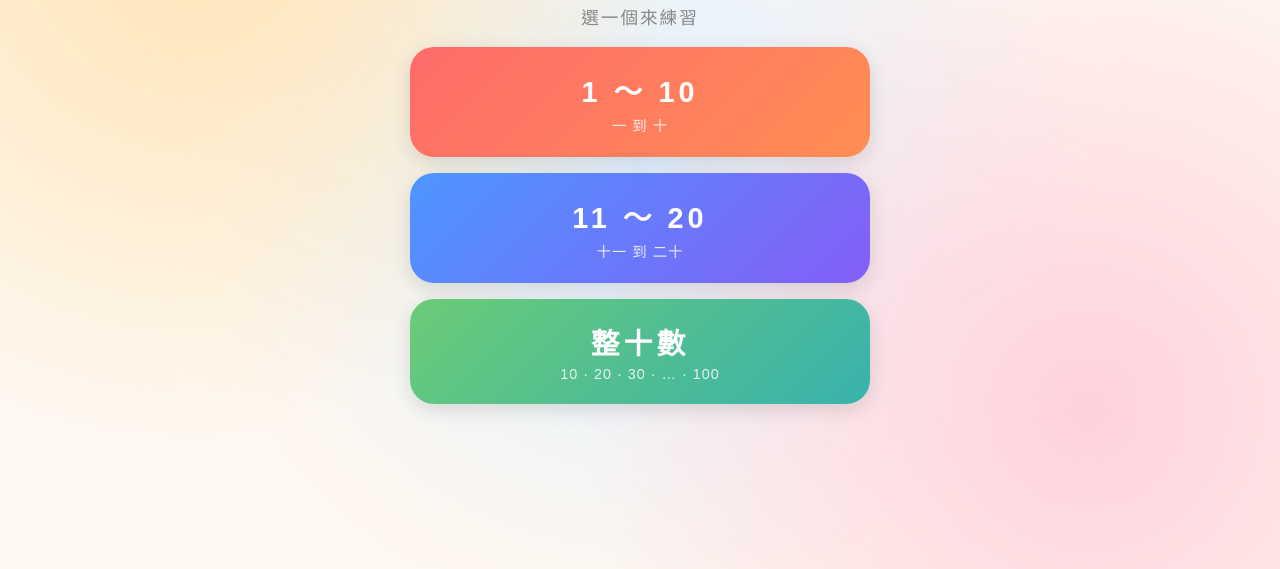
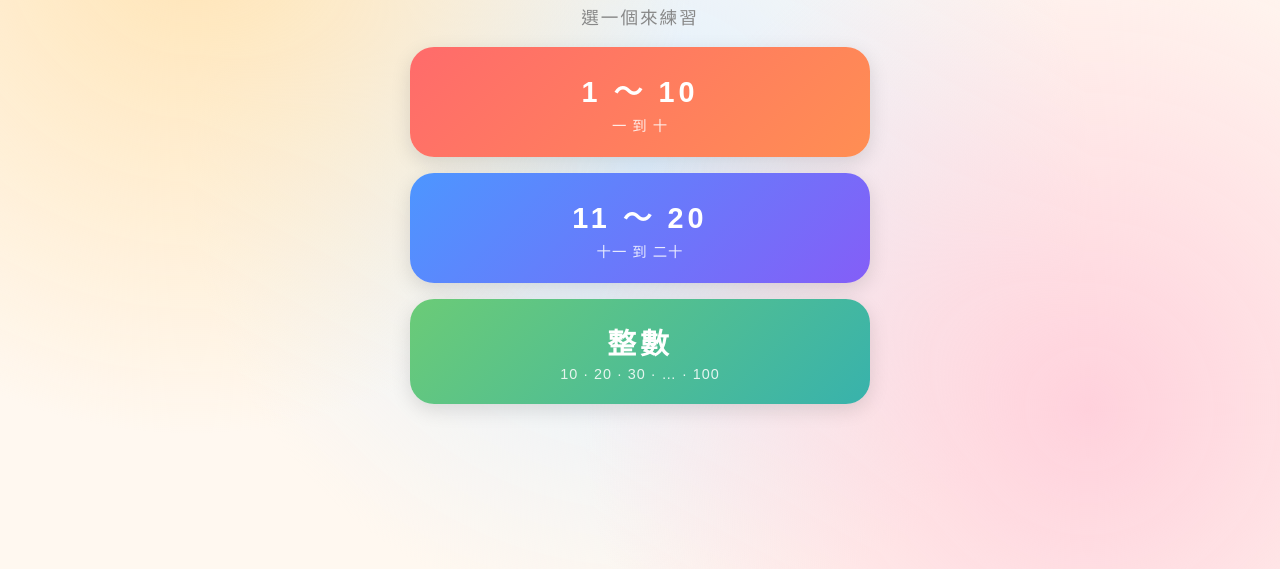
Before and after one commit to christie-studio/numbers-game, a plain HTML site: page index.html in a window 1280 px wide. Shown: the part 231-800 px from the top of the page. Drawn offline with Linux system fonts and the light colour scheme.

Commit message:
Update index.html

```diff
--- a/index.html
+++ b/index.html
@@ -383,7 +383,7 @@
         <span class="btn-sub">十一 到 二十</span>
       </button>
       <button class="menu-btn btn-c" onclick="startGame('c')">
-        整十數
+        整數
         <span class="btn-sub">10 · 20 · 30 · … · 100</span>
       </button>
     </div>
```
